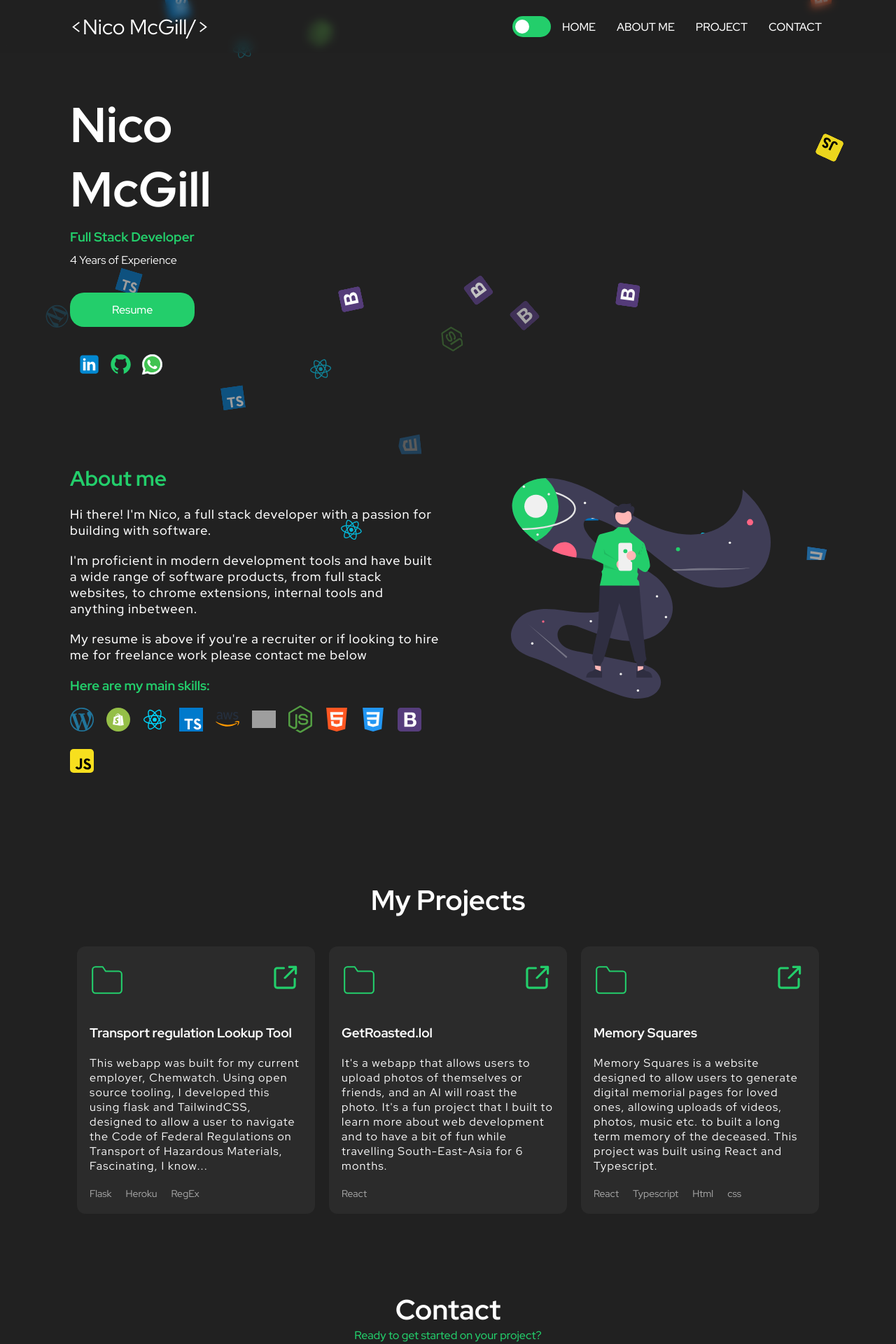
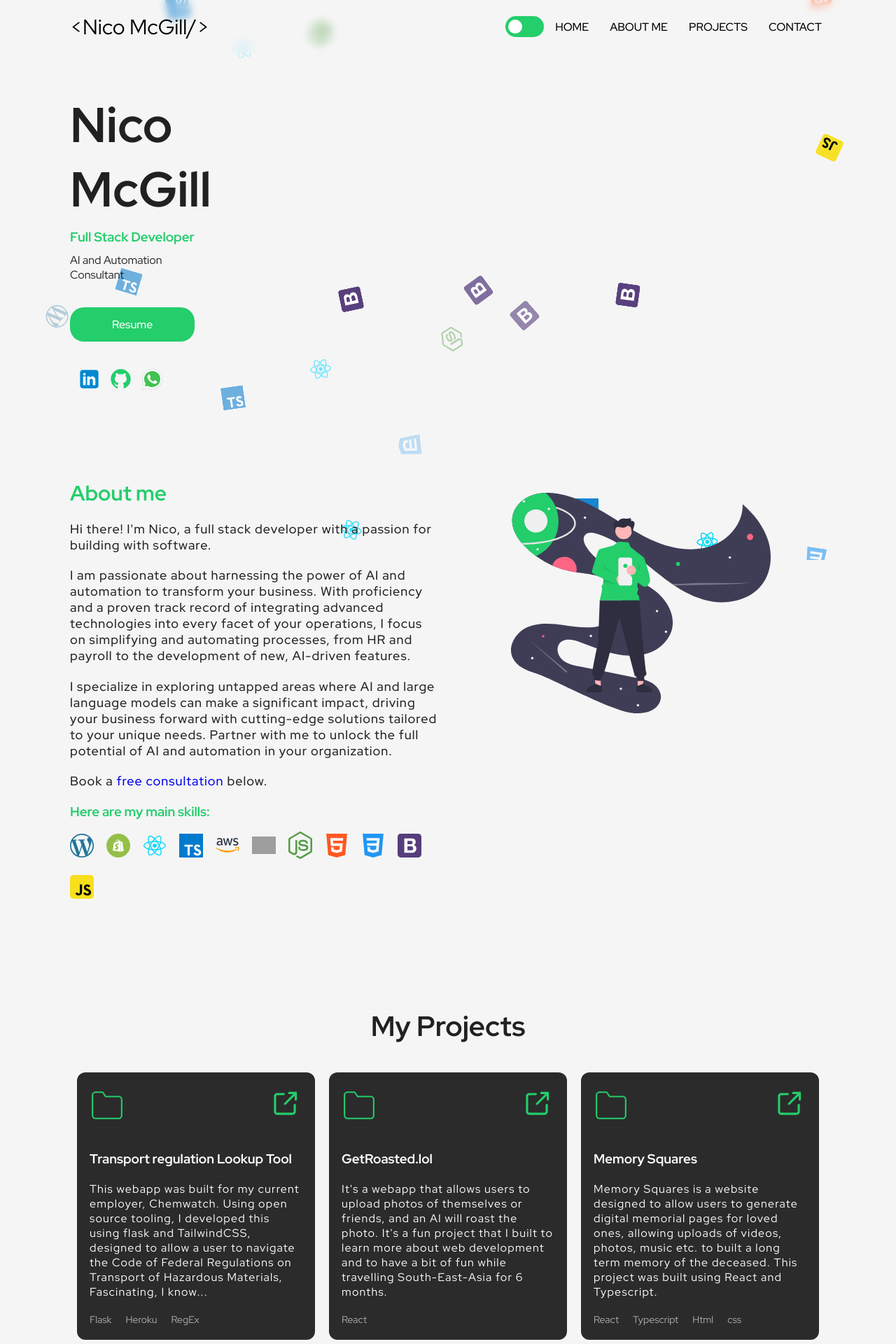
Before and after one commit to Lazysusan01/Personal_website, a React (Create React App) app: page / in a window 1280 px wide. Shown: the top 1920 px of the page at 70% size. Built offline with nearby package versions, Linux system fonts and the light colour scheme; grey boxes are pictures that could not be loaded.

Commit message:
Default to light mode, changed copy to be more AI consulting focused, changed animations

```diff
--- a/src/components/About/About.tsx
+++ b/src/components/About/About.tsx
@@ -27,10 +27,14 @@ export function About() {
         </ScrollAnimation>
         <ScrollAnimation animateIn="fadeInLeft" delay={0.2 * 1000} style={{ marginTop: "2rem", marginBottom: "2rem" }}>
           <p>
-            I'm proficient in modern development tools and have built a wide range of software products, from full stack websites, to chrome extensions, internal tools and anything inbetween.</p>
+          I am passionate about harnessing the power of AI and automation to transform your business. With proficiency and a proven track record of integrating advanced technologies into every facet of your operations, I focus on simplifying and automating processes, from HR and payroll to the development of new, AI-driven features.
+          </p>
+          <br />
+          <p>
+          I specialize in exploring untapped areas where AI and large language models can make a significant impact, driving your business forward with cutting-edge solutions tailored to your unique needs. Partner with me to unlock the full potential of AI and automation in your organization.</p>
         </ScrollAnimation>
         <ScrollAnimation animateIn="fadeInLeft" delay={0.3 * 1000}>
-          <p>My resume is above if you're a recruiter or if looking to hire me for freelance work please contact me below</p>
+          <p>Book a <a href="/#contact">free consultation</a> below.</p>
         </ScrollAnimation>
         <ScrollAnimation animateIn="fadeInLeft" delay={0.4 * 1000}>
           <h3>Here are my main skills:</h3>
--- a/src/components/Header/Header.tsx
+++ b/src/components/Header/Header.tsx
@@ -4,6 +4,8 @@ import { NavHashLink, HashLink } from 'react-router-hash-link'
 import { useState } from 'react'
 import Resume from '../../assets/Nico_Mcgill_CV.pdf'
 export function Header() {
+  let html = document.getElementsByTagName('html')[0]
+  html.classList.toggle('light')
   const [isActive, setActive] = useState(false)
   function toggleTheme() {
     let html = document.getElementsByTagName('html')[0]
@@ -35,7 +37,7 @@ export function Header() {
             About me
           </NavHashLink>
           <NavHashLink smooth to="#project" onClick={closeMenu}>
-            Project
+            Projects
           </NavHashLink>
           <NavHashLink smooth to="#contact" onClick={closeMenu}>
             Contact
--- a/src/components/Hero/Hero.tsx
+++ b/src/components/Hero/Hero.tsx
@@ -23,7 +23,7 @@ export function Hero() {
           <h3>Full Stack Developer</h3>
         </ScrollAnimation>
         <ScrollAnimation animateIn="fadeInUp" delay={0.6 * 1000}>
-          <p className="small-resume">4 Years of Experience</p>
+          <p className="small-resume">AI and Automation Consultant</p>
         </ScrollAnimation>
         <ScrollAnimation animateIn="fadeInUp" delay={0.8 * 1000}>
           <a href={resume} download className="button">
--- a/src/components/Project/Project.tsx
+++ b/src/components/Project/Project.tsx
@@ -10,7 +10,7 @@ export function Project() {
     <Container id="project">
       <h2>My Projects</h2>
       <div className="projects">
-        <ScrollAnimation animateIn="flipInY">
+        <ScrollAnimation animateIn="fadeInUp">
           <div className="project">
             <header>
               <svg width="50" xmlns="http://www.w3.org/2000/svg" role="img" viewBox="0 0 24 24" fill="none" stroke="#23ce6b " stroke-width="1" stroke-linecap="round" stroke-linejoin="round" ><title>Folder</title><path d="M22 19a2 2 0 0 1-2 2H4a2 2 0 0 1-2-2V5a2 2 0 0 1 2-2h5l2 3h9a2 2 0 0 1 2 2z"></path></svg>
@@ -35,7 +35,7 @@ export function Project() {
             </footer>
           </div>
         </ScrollAnimation>
-        <ScrollAnimation animateIn="flipInY" delay={500}>
+        <ScrollAnimation animateIn="fadeInUp" delay={300}>
           <div className="project">
             <header>
               <svg width="50" xmlns="http://www.w3.org/2000/svg" role="img" viewBox="0 0 24 24" fill="none" stroke="#23ce6b " stroke-width="1" stroke-linecap="round" stroke-linejoin="round" ><title>Folder</title><path d="M22 19a2 2 0 0 1-2 2H4a2 2 0 0 1-2-2V5a2 2 0 0 1 2-2h5l2 3h9a2 2 0 0 1 2 2z"></path></svg>
@@ -58,7 +58,7 @@ export function Project() {
             </footer>
           </div>
         </ScrollAnimation>
-        <ScrollAnimation animateIn="flipInY" delay={1000}>
+        <ScrollAnimation animateIn="fadeInUp" delay={600}>
           <div className="project">
             <header>
               <svg width="50" xmlns="http://www.w3.org/2000/svg" role="img" viewBox="0 0 24 24" fill="none" stroke="#23ce6b " stroke-width="1" stroke-linecap="round" stroke-linejoin="round" ><title>Folder</title><path d="M22 19a2 2 0 0 1-2 2H4a2 2 0 0 1-2-2V5a2 2 0 0 1 2-2h5l2 3h9a2 2 0 0 1 2 2z"></path></svg>
--- a/src/styles/global.ts
+++ b/src/styles/global.ts
@@ -6,6 +6,10 @@ export const GlobalStyle = createGlobalStyle`
     --black: #212121;
     --green: #23ce6b;
     --blue: #016fb9;
+    --grey: #2C2C2C;
+    --light-grey: #e0e0e0;
+    --soft-white: #f0f0f0;
+    --dark-grey: #1c1c1c;
     scroll-padding-top: 10rem;
 
     &.light{
```
Also changed, not shown: 1 other file (tests, documents, lock files or other folders).
